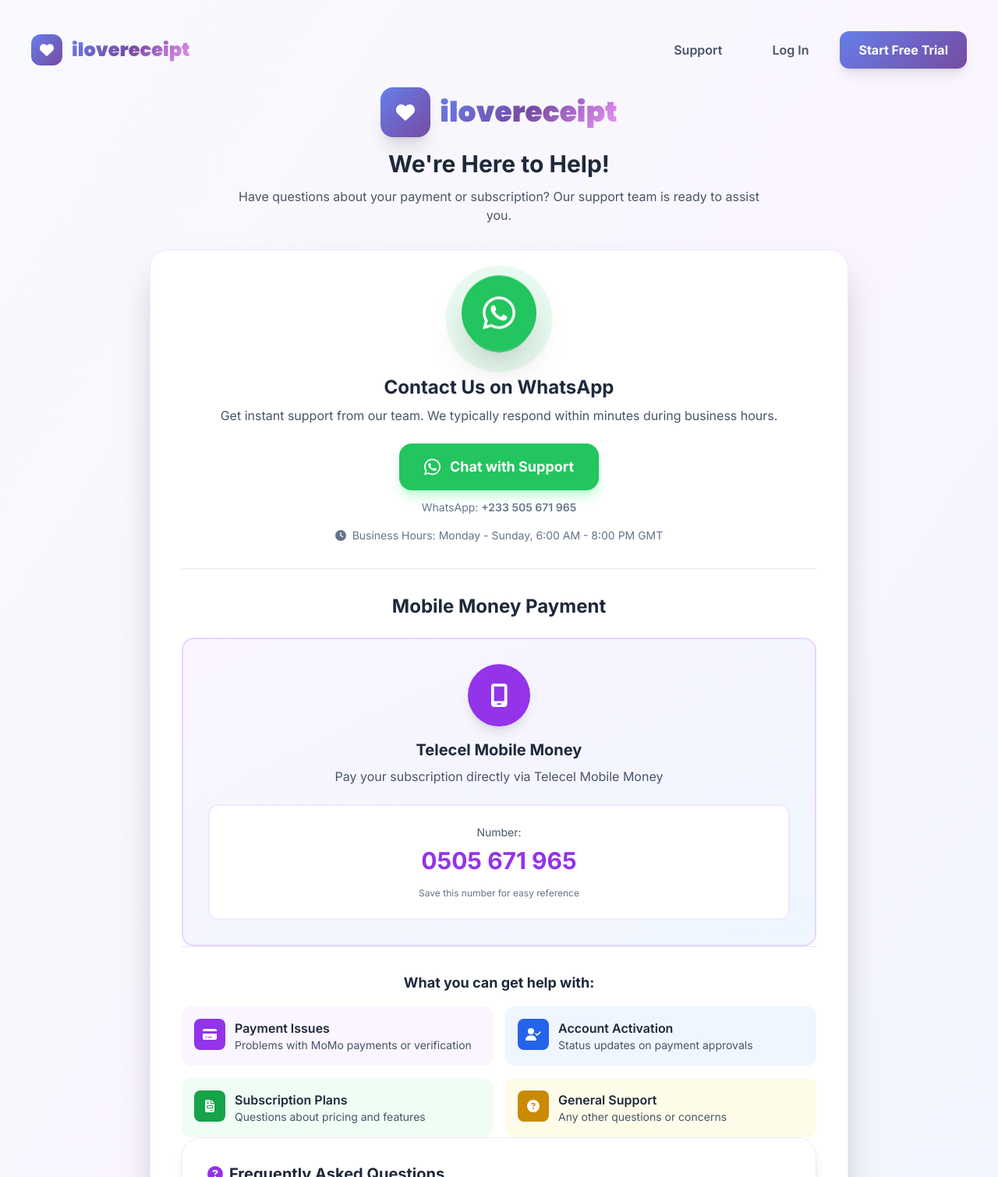
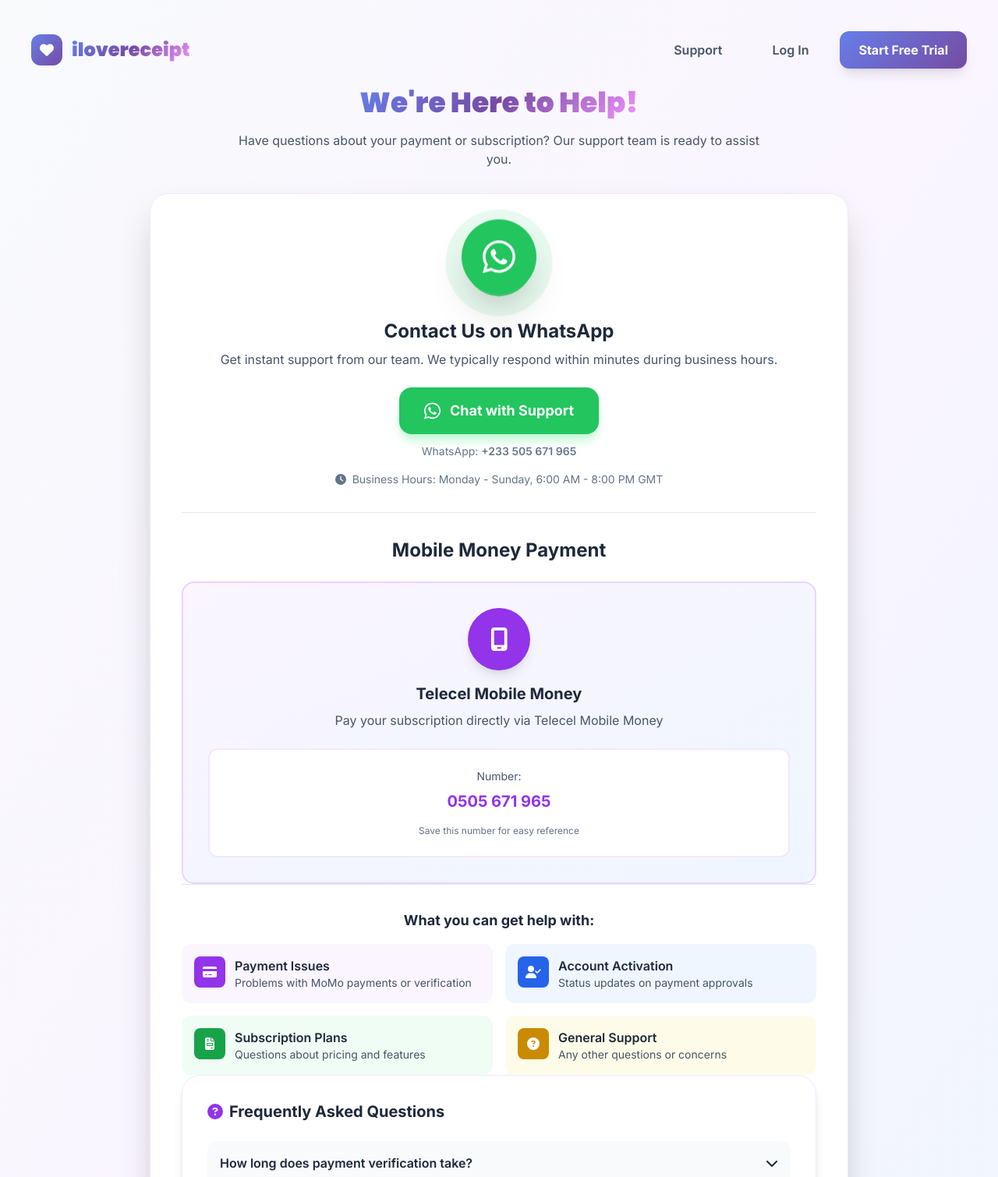
Before and after one commit to cyberpiano/ilovereceipt, a website: page support.html in a window 1280 px wide. Shown: the top 1510 px of the page at 78% size. Drawn offline with nearby package versions, Linux system fonts and the light colour scheme.

Commit message:
support page header

```diff
--- a/support.html
+++ b/support.html
@@ -107,13 +107,9 @@
             <!-- Header -->
             <div class="text-center mb-8">
                 <div class="flex items-center justify-center gap-3 mb-4">
-                    <div
-                        class="w-16 h-16 gradient-bg rounded-2xl flex items-center justify-center text-white shadow-xl">
-                        <i class="fa-solid fa-heart text-2xl"></i>
-                    </div>
-                    <h1 class="text-4xl font-black font-poppins gradient-text">ilovereceipt</h1>
+
+                    <h2 class="text-4xl font-black font-poppins gradient-text">We're Here to Help!</h2>
                 </div>
-                <h2 class="text-3xl font-bold text-slate-800 mb-3">We're Here to Help!</h2>
                 <p class="text-slate-600 max-w-2xl mx-auto">
                     Have questions about your payment or subscription? Our support team is ready to assist you.
                 </p>
@@ -171,7 +167,7 @@
                         </div>
                         <div class="bg-white p-6 rounded-xl border-2 border-purple-100 text-center">
                             <p class="text-sm text-slate-600 mb-2">Number:</p>
-                            <p class="text-3xl font-black text-purple-600 mb-4">0505 671 965</p>
+                            <p class="text-xl font-black text-purple-600 mb-4">0505 671 965</p>
                             <p class="text-xs text-slate-500">Save this number for easy reference</p>
                         </div>
                     </div>
```
